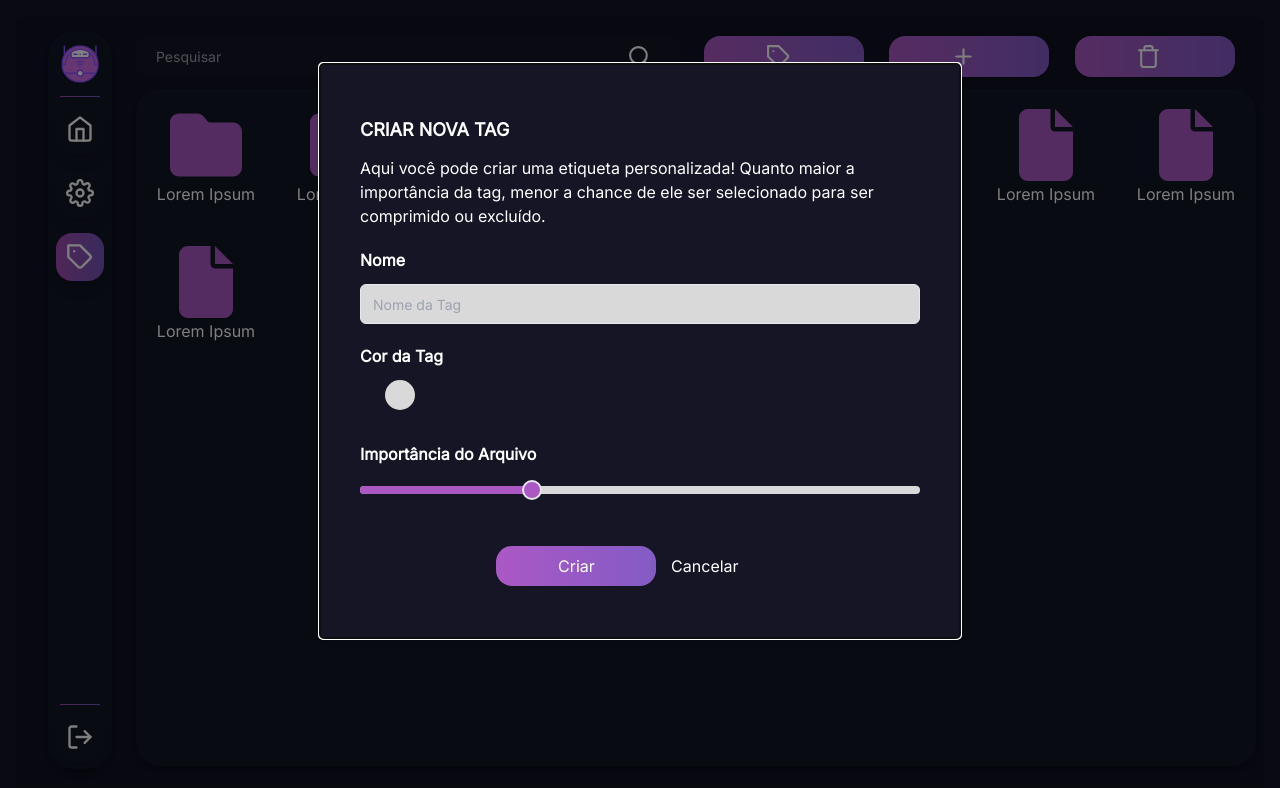
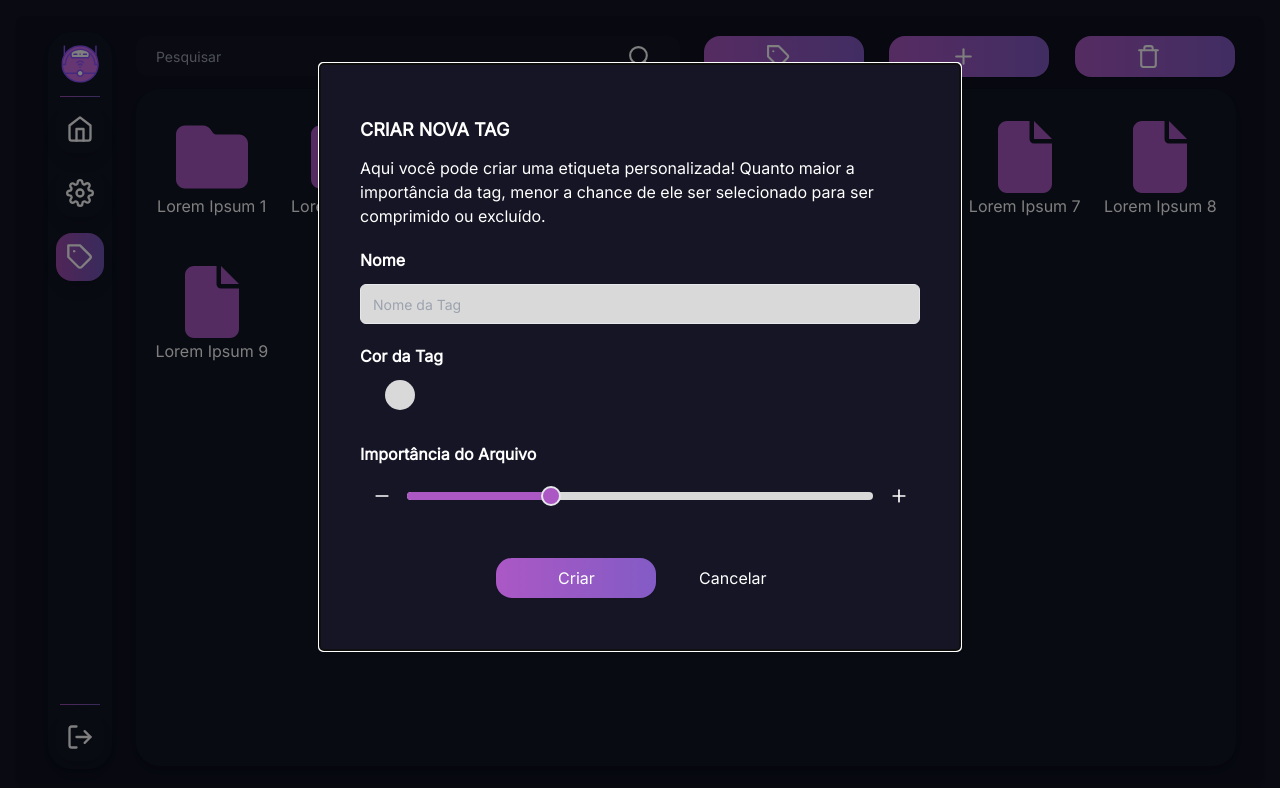
Before and after one commit to Anemaygi/CyberGari-interface, a React (Vite) app: page /labels in a window 1280 px wide. Both pictures are taken after a click on the element 784 px from the left and 56 px from the top of the page. Shown: the top 788 px of the page. Built offline with nearby package versions, Linux system fonts and the light colour scheme.

Commit message:
Adding remove tags modal and add tag modal

```diff
--- a/src/components/files-view.tsx
+++ b/src/components/files-view.tsx
@@ -1,18 +1,32 @@
 import { faFile, faFolder } from "@fortawesome/free-solid-svg-icons";
 import { FontAwesomeIcon } from "@fortawesome/react-fontawesome";
+import { useState } from "react";
 
 interface ManipuleItem {
   name: string;
   type: string;
+  handleClick: (name:string) => void
+  getFileItem: () => string[]
 }
 
 
-const FileType: React.FC<ManipuleItem> = ({name, type}) => {
+const FileType: React.FC<ManipuleItem> = ({name, type, handleClick, getFileItem}) => {
+
+  const [backgroundColor, setColor] = useState("")
+
+  const handleFileClick = () => {
+    handleClick(name)
+    if(getFileItem().includes(name)){
+      setColor("bg-white bg-opacity-5")
+    } else {
+      setColor("")
+    }
+  }
 
 
-  return(
+  return (
 
-    <div className="col-span-1 text-center my-5">
+    <div className={`fileName cursor-pointer ${backgroundColor} col-span-1 text-center my-5 hover:bg-[#D9D9D9] hover:bg-opacity-5 hover:border-1 hover:border-white p-1 rounded-lg`} onClick={handleFileClick}>
       {
         type == "diretory" ?
         <div className="text-roxo1 text-7xl"><FontAwesomeIcon icon={faFolder}/></div> :
@@ -24,68 +38,73 @@ const FileType: React.FC<ManipuleItem> = ({name, type}) => {
   );
 }
 
-const FilesView: React.FC = () => {
+interface FilesProps {
+  handleFileClick: (name:string) => void;
+  getFileList: () => string[]
+}
+
+const FilesView: React.FC<FilesProps> = ({handleFileClick, getFileList}) => {
   const files = {
     "driveFiles": [
       {
         "type": "diretory",
-        "name": "Lorem Ipsum",
+        "name": "Lorem Ipsum 1",
         "tags": [
           "Tag 1"
         ]
       },
       {
         "type": "diretory",
-        "name": "Lorem Ipsum",
+        "name": "Lorem Ipsum 2",
         "tags": [
           "Tag 1"
         ]
       },
       {
         "type": "diretory",
-        "name": "Lorem Ipsum",
+        "name": "Lorem Ipsum 3",
         "tags": [
           "Tag 1"
         ]
       },
       {
         "type": "diretory",
-        "name": "Lorem Ipsum",
+        "name": "Lorem Ipsum 4",
         "tags": [
           "Tag 1"
         ]
       },
       {
         "type": "diretory",
-        "name": "Lorem Ipsum",
+        "name": "Lorem Ipsum 5",
         "tags": [
           "Tag 1"
         ]
       },
       {
         "type": "file",
-        "name": "Lorem Ipsum",
+        "name": "Lorem Ipsum 6",
         "tags": [
           "Tag 1"
         ]
       },
       {
         "type": "file",
-        "name": "Lorem Ipsum",
+        "name": "Lorem Ipsum 7",
         "tags": [
           "Tag 1"
         ]
       },
       {
         "type": "file",
-        "name": "Lorem Ipsum",
+        "name": "Lorem Ipsum 8",
         "tags": [
           "Tag 1"
         ]
       },
       {
         "type": "file",
-        "name": "Lorem Ipsum",
+        "name": "Lorem Ipsum 9",
         "tags": [
           "Tag 1"
         ]
@@ -94,10 +113,10 @@ const FilesView: React.FC = () => {
   };
 
   return (
-    <div className="h-[90%] overflow-y-auto rounded-3xl flex flex-col bg-[#121625] font-inter text-white shadow-md">
-        <div className="grid grid-cols-2 md:grid-cols-4 lg:grid-cols-8">
+    <div className="lg:h-[90%] mr-5 p-2 overflow-y-auto rounded-3xl flex flex-col bg-[#121625] font-inter text-white shadow-md">
+        <div className="grid grid-cols-2 md:grid-cols-4 lg:grid-cols-8 overflow-y-auto">
           {files.driveFiles.map(file => (
-            <FileType name={file.name} type={file.type}/>
+            <FileType name={file.name} type={file.type} handleClick={handleFileClick} getFileItem={getFileList}/>
           ))}
         </div>
     </div>
--- a/src/components/labels-menu.tsx
+++ b/src/components/labels-menu.tsx
@@ -1,10 +1,11 @@
-import { FiPlus, FiSearch, FiTag, FiTrash } from "react-icons/fi";
+import { FiMinus, FiPlus, FiSearch, FiTag, FiTrash } from "react-icons/fi";
 import { Input } from "./ui/input";
 import IconButton from "./icon-button";
 import Modal from 'react-modal';
 import React from "react";
 import Button from "./button";
 import { Slider } from "./ui/slider";
+import { Select, SelectContent, SelectItem, SelectTrigger, SelectValue } from "./ui/select";
 
 
 Modal.setAppElement('#root');
@@ -28,7 +29,7 @@ const CreateModal: React.FC<CreateModalProps> = ({isOpen, OnRequestClose, select
         <Modal
                 isOpen={isOpen}
                 onRequestClose={OnRequestClose}
-                className="m-auto my-[5%] bg-secbackground border-0 text-white shadow-md font-inter w-[50%] rounded"
+                className="m-auto lg:my-[5%] bg-secbackground border-0 text-white shadow-md font-inter w-[50%] rounded"
                 style={bg}
             >
                 <div className="p-10">
@@ -49,12 +50,17 @@ const CreateModal: React.FC<CreateModalProps> = ({isOpen, OnRequestClose, select
                     </div>
 
                     <label className="font-bold">Importância do Arquivo</label>
-                    <Slider defaultValue={[3]} max={10} step={1} className=" mt-5 mb-10" />
+                    <div className="w-full grid grid-cols-12 mt-5 mb-10 gap-1">
+                        <FiMinus size={20} color="white" className="hidden md:grid col-span-1 mx-auto"/>
+                        <Slider defaultValue={[3]} max={10} step={1} className="col-span-12 md:col-span-10" />
+                        <FiPlus size={20} color="white" className="hidden md:grid col-span-1 mx-auto" />
+                    </div>
+
 
 
                     <div className="grid grid-cols-1 lg:grid-cols-9 mt-10">
                         <div className="col-span-1 lg:col-start-3"><Button title={"Criar"} handleClick={() => console.log("Criar")}/></div>
-                        <button className="col-span-1 lg:col-start-6" onClick={OnRequestClose}>Cancelar</button>
+                        <button className="col-span-1 lg:col-start-6 lg:pl-7" onClick={OnRequestClose}>Cancelar</button>
                     </div>
                 </div>
             </Modal>
@@ -62,9 +68,126 @@ const CreateModal: React.FC<CreateModalProps> = ({isOpen, OnRequestClose, select
     );
 };
 
+interface AddTagModalProps {
+    isOpen: boolean;
+    OnRequestClose: React.ReactEventHandler
+}
 
-const LabelsMenu: React.FC = () => {
+const AddTagModal: React.FC<AddTagModalProps> = ({ isOpen, OnRequestClose }) => {
+    const bg = {
+        overlay: {
+          background: 'rgba(0, 0, 0, 0.5)'
+        }
+      };
+
+    return (
+        <Modal
+            isOpen={isOpen}
+            onRequestClose={OnRequestClose}
+            className="m-auto my-[5%] bg-secbackground border-0 text-white shadow-md font-inter w-[50%] rounded-lg"
+            style={bg}
+        >
+            <div className="p-10">
+                <h2 className="font-bold text-lg my-3">ADICIONAR TAG</h2>
+                <Select>
+                    <SelectTrigger className="w-full bg-[#D9D9D9] text-black mt-3 mb-5">
+                        <SelectValue placeholder="Nome da Tag" />
+                    </SelectTrigger>
+                    <SelectContent className="bg-[#D9D9D9] text-black">
+                        <SelectItem value="1">Nome da Tag 1</SelectItem>
+                        <SelectItem value="2">Nome da Tag 2</SelectItem>
+                        <SelectItem value="3">Nome da tag 3</SelectItem>
+                    </SelectContent>
+                </Select>
+
+                <div className="grid grid-cols-1 lg:grid-cols-9 mt-10 text-center">
+                    <div className="col-span-1 lg:col-start-3 mr-5"><Button title={"Criar"} handleClick={() => console.log("Adicionar")}/></div>
+                    <button className="col-span-1 lg:col-start-6 lg:pl-7" onClick={OnRequestClose}>Fechar</button>
+                </div>
+            </div>
+
+        </Modal>
+    );
+}
+
+interface FailModalProps {
+    isOpen: boolean;
+    OnRequestClose: React.ReactEventHandler
+}
+
+const FailModal: React.FC<FailModalProps> = ({ isOpen, OnRequestClose }) => {
+    const bg = {
+        overlay: {
+          background: 'rgba(0, 0, 0, 0.5)'
+        }
+      };
+
+      return (
+        <Modal
+            isOpen={isOpen}
+            onRequestClose={OnRequestClose}
+            className="m-auto my-[5%] bg-secbackground border-0 text-white shadow-md font-inter w-[50%] rounded-lg"
+            style={bg}
+        >
+             <div className="p-10">
+                <h2 className="font-bold text-lg my-3">ATENÇÃO</h2>
+                <p className="mb-5">Para adicionar ou retirar uma tag, primeiro você precisa selecionar os arquivos ou pastas
+                    que contenham as tags de interesse.</p>
+
+                <div className="text-center">
+                    <div className=""><Button title={"Fechar"} handleClick={OnRequestClose}/></div>
+                </div>
+            </div>
+        </Modal>
+      );
+
+}
+
+interface RemoveTagModalProps {
+    isOpen: boolean;
+    listSize: number;
+    OnRequestClose: React.ReactEventHandler
+}
+
+const RemoveTagModal: React.FC<RemoveTagModalProps> = ({ isOpen, OnRequestClose, listSize }) => {
+    const bg = {
+        overlay: {
+          background: 'rgba(0, 0, 0, 0.5)'
+        }
+      };
+
+      return (
+        <Modal
+            isOpen={isOpen}
+            onRequestClose={OnRequestClose}
+            className="m-auto my-[5%] bg-secbackground border-0 text-white shadow-md font-inter w-[50%] rounded-lg"
+            style={bg}
+        >
+             <div className="p-10 text-center">
+                <h2 className="font-bold text-lg my-3">ATENÇÃO</h2>
+                <p className="mb-5">Deseja excluir as tags em {listSize} arquivos?</p>
+
+                <div className="grid grid-cols-1 lg:grid-cols-9 mt-3 text-center">
+                    <div className="col-span-1 lg:col-start-3 mr-5"><Button title={"Remover"} handleClick={() => console.log("Remover")}/></div>
+                    <button className="col-span-1 lg:col-start-6 lg:pl-7" onClick={OnRequestClose}>Fechar</button>
+                </div>
+            </div>
+        </Modal>
+      );
+
+}
+
+interface LabelsMenuProps {
+    getFileList: () => string[]
+}
+
+
+const LabelsMenu: React.FC<LabelsMenuProps> = ({getFileList}) => {
     const [modalIsOpen, setIsOpen] = React.useState(false);
+    const [addIsOpen, setAddIsOpen] = React.useState(false);
+    const [removeIsOpen, setRemoveIsOpen] = React.useState(false);
+    const [failIsOpen, setFailIsOpen] = React.useState(false);
+
     var color = "";
 
     function abrirModal() {
@@ -75,9 +198,36 @@ const LabelsMenu: React.FC = () => {
         setIsOpen(false);
     }
 
+    function abrirAddModal() {
+        if(getFileList().length === 0) {
+            setFailIsOpen(true);
+        } else {
+            setAddIsOpen(true);
+        }
+    }
+
+    function fecharAddModal() {
+        setAddIsOpen(false);
+    }
+
+    function abrirRemoveModal() {
+        if(getFileList().length === 0) {
+            setFailIsOpen(true);
+        } else {
+            setRemoveIsOpen(true);
+        }
+    }
+
+    function fecharRemoveModal() {
+        setRemoveIsOpen(false);
+    }
+
+    function fecharFailModal() {
+        setFailIsOpen(false);
+    }
+
     function selectColor(newColor : string) {
         color = newColor;
-        console.log("socorro");
     }
 
 
@@ -92,11 +242,14 @@ const LabelsMenu: React.FC = () => {
             </div>
             <CreateModal isOpen={modalIsOpen} OnRequestClose={fecharModal} selectFunction={selectColor}/>
             <div className="w-full font-inter col-span-1">
-                <IconButton icon={<FiPlus size={25}/>} title="" handleClick={() => console.log("oi")} />
+                <IconButton icon={<FiPlus size={25}/>} title="" handleClick={abrirAddModal} />
             </div>
+            <AddTagModal isOpen={addIsOpen} OnRequestClose={fecharAddModal} />
             <div className="w-full font-inter col-span-1">
-                <IconButton icon={<FiTrash size={25}/>} title="" handleClick={() => console.log("oi")} />
+                <IconButton icon={<FiTrash size={25}/>} title="" handleClick={abrirRemoveModal} />
             </div>
+            <RemoveTagModal isOpen={removeIsOpen} OnRequestClose={fecharRemoveModal} listSize={getFileList().length}/>
+            <FailModal isOpen={failIsOpen} OnRequestClose={fecharFailModal}/>
         </div>
       );
   };
--- a/src/pages/tags.tsx
+++ b/src/pages/tags.tsx
@@ -3,13 +3,32 @@ import LabelsMenu from "@/components/labels-menu";
 import SideBar from "@/components/sidebar";
 
 const Tags: React.FC = () => {
+
+  var fileList : string[] = [];
+
+
+  function handleFileClick(name: string) {
+    if(fileList.includes(name)) {
+      fileList = fileList.filter(file => {
+        return file !== name
+      })
+    } else {
+      fileList.push(name);
+    }
+  }
+
+  function getFileList() {
+      return fileList;
+  }
+
+
     return (
-        <div className="flex p-4 h-screen bg-secbackground">
+        <div className="flex p-4 h-full lg:h-screen bg-secbackground">
           <div className='flex shadow-lg rounded-lg w-screen h-full p-2 bg-background'>
             <SideBar />
             <div className="w-full grid-cols-6">
-            <LabelsMenu />
-            <FilesView />
+            <LabelsMenu getFileList={getFileList} />
+            <FilesView handleFileClick={handleFileClick} getFileList={getFileList} />
             </div>
 
           </div>
```
Also changed, not shown: src/components/create-tag-modal.tsx (deleted, +0 -22 lines).
